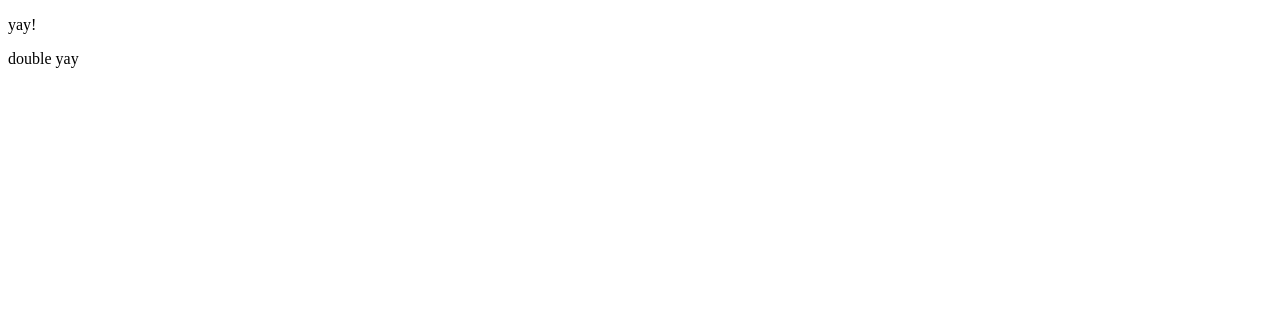
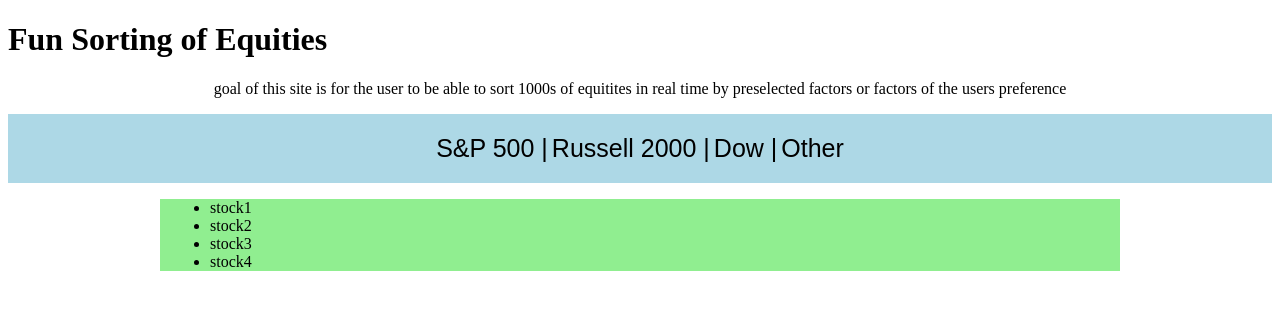
Before and after one commit to chaptercalc/SPicks, a plain HTML site: page index.html in a window 1280 px wide. Drawn offline with Linux system fonts and the light colour scheme.

Commit message:
pushing first version

```diff
--- a/index.html
+++ b/index.html
@@ -1,12 +1,39 @@
 <!DOCTYPE html>
-<html>
+<html
 <head>
-	<title></title>
+<link type="text/css" rel="stylesheet" href="stylesheet.css">
+	<title>Sorting</title>
 </head>
 <body>
+<h1>Fun Sorting of Equities</h1>
+<p>goal of this site is for the user to be able to sort 1000s of equitites in real time by preselected factors or factors of the users preference</p>
 
-<p>yay!</p>
-<div><p>double yay</p></div>
+<div class="whichstocks">
+	<div class="whichstockscontainer">
+			<ul class="nav">
+				<li>S&P 500 |</li>
+				<li>Russell 2000 |</li>
+				<li>Dow |</li>
+				<li>Other</li>
+			</ul>
+	</div>
+</div>
+
+<div class="sortbywhat">
+			<ul>
+				<li>stock1</li>
+				<li>stock2</li>
+				<li>stock3</li>
+				<li>stock4</li>
+			</ul>
+
+
+
+</div>
+
+<div class="stocksgohere"></div>
+<!-- you need to put tables inside of this -->
+
 
 </body>
 </html>
--- /dev/null
+++ b/stylesheet.css
@@ -0,0 +1,54 @@
+.whichstocks {
+
+	background-color: lightblue;
+}
+
+.nav {
+margin: 0;
+padding: 20px 0;
+
+}
+
+.nav li {
+	color: black;
+	font-family: sans-serif;
+	font-weight: 600px;
+	font-size: 25px;
+	display: inline;
+	text-align: center;
+}
+
+.whichstockscontainer {
+	max-width: 940px;
+	margin: 0 auto;
+	padding: 0 10px;
+	text-align: center;
+}
+
+.sortbywhat {
+	background-color: lightgreen;
+	max-width: 940px;
+	margin: 0 auto;
+	padding: 0 10px;
+	max-height: 940px;
+
+}
+.sortbywhat li {
+
+
+}
+
+
+}
+
+}
+
+h1 {
+font-family: serif;
+text-align: center;
+}
+
+p {
+align-self: center;
+text-align: center;
+}
```
Also changed, not shown: css.css (deleted).
